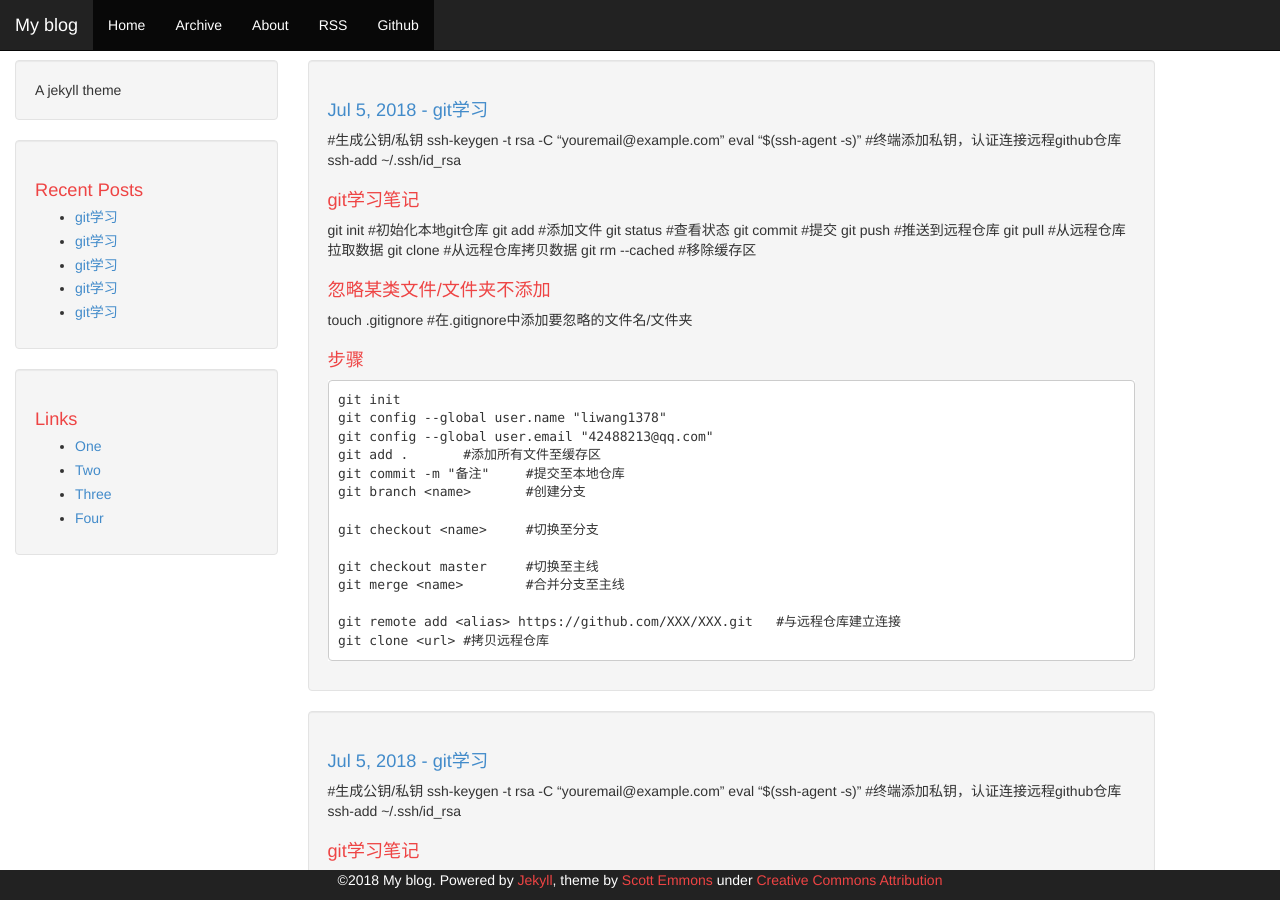
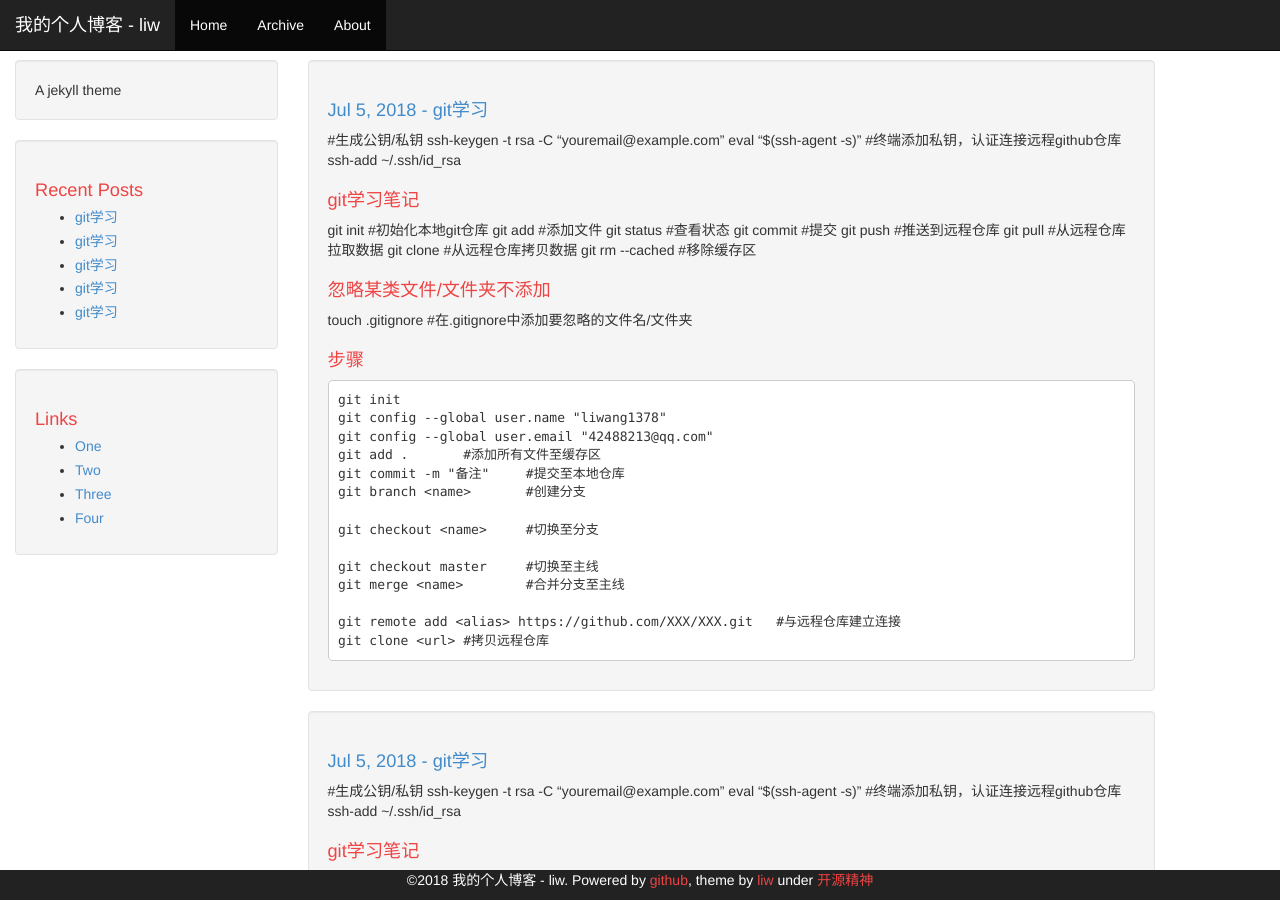
Before and after one commit to liwang1378/liwang1378.github.io, a Jekyll site: the page built from index.html, in a window 1280 px wide and 900 px high. Built offline with Jekyll 4.4.1, drawn with Linux system fonts in a browser that asks for light colours; the list of posts is cut into pages by our own code.

Commit message:
修改配置

```diff
--- a/_config.yml
+++ b/_config.yml
@@ -1,6 +1,6 @@
 # Jekyll configuration
 
-name: My blog
+name: 我的个人博客 - liw
 description: A jekyll theme
 
 # url is currently only used only for the RSS feed in feed.xml
--- a/_includes/footer.html
+++ b/_includes/footer.html
@@ -1,9 +1,9 @@
 <div class="container-fluid">
     <div class="row-fluid">
         <div class="span12 footer navbar-inverse navbar-fixed-bottom">
-            <p class="copyright">&copy;{{ site.time | date: '%Y' }} {{ site.name }}. Powered by <a href="http://jekyllrb.com">Jekyll</a>, theme by <a href="https://github.com/scotte/jekyll-clean">Scott Emmons</a>
+            <p class="copyright">&copy;{{ site.time | date: '%Y' }} {{ site.name }}. Powered by <a href="#">github</a>, theme by <a href="#">liw</a>
             under
-            <a href="http://creativecommons.org/licenses/by/4.0/">Creative Commons Attribution</a></p>
+            <a href="#">开源精神</a></p>
         </div>
     </div>
 </div>
--- a/_includes/header.html
+++ b/_includes/header.html
@@ -33,13 +33,15 @@
                     <li class="active visible-xs-block"><a href="{{ site.baseurl }}/links.html">Links</a></li>
                     <li class="active"><a href="{{ site.baseurl }}/archive.html">Archive</a></li>
                     <li class="active"><a href="{{ site.baseurl }}/about.html">About</a></li>
-                    <li class="active"><a href="{{ site.baseurl }}/feed.xml">RSS</a></li>
+                    <!--
+					<li class="active"><a href="{{ site.baseurl }}/feed.xml">RSS</a></li>
                     {% if site.gitlab != '' %}
                       <li class="active"><a href="https://gitlab.com/{{ site.gitlab }}">Gitlab</a></li>
                     {% endif %}
                     {% if site.github != '' %}
                       <li class="active"><a href="https://github.com/{{ site.github }}">Github</a></li>
                     {% endif %}
+					-->
                 </ul>
               </div>
         </div>
```
Also changed, not shown: _posts/2018-07-05-git.md (+7 -2 lines).
